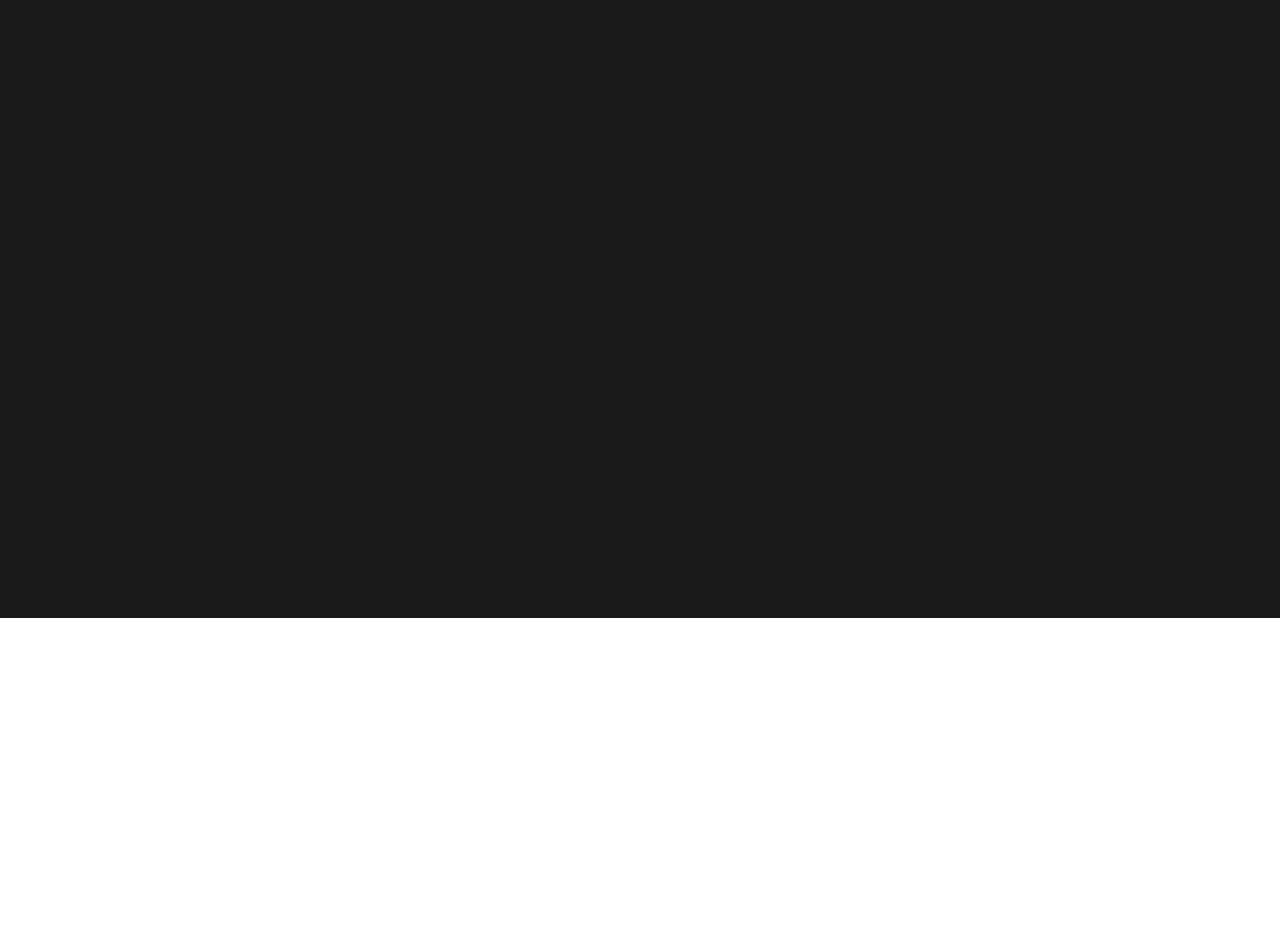
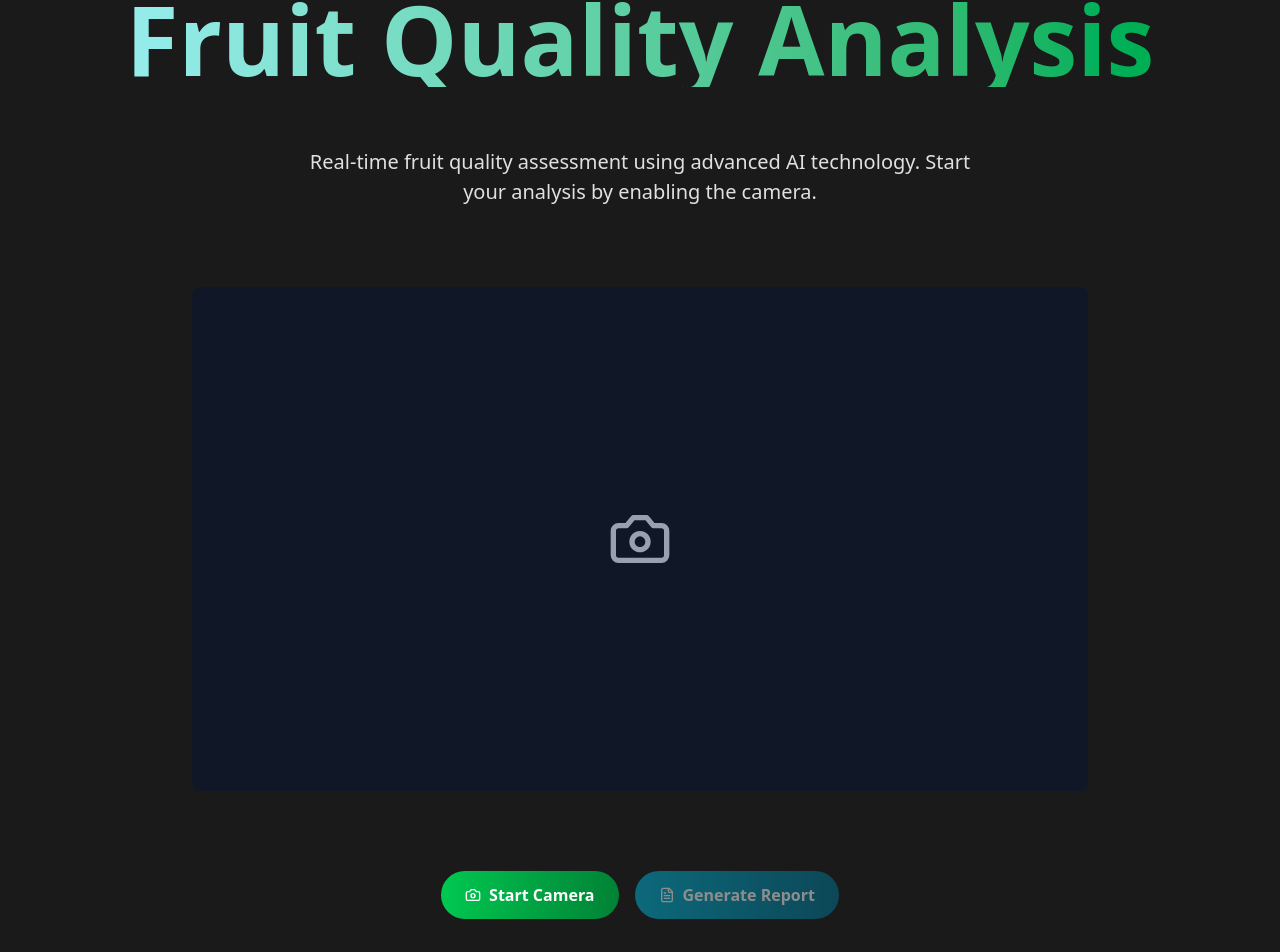
Before and after one commit to siddharthj14/Fruitify.AI, a React (Vite) app: page /analyse in a window 1280 px wide. Shown: the part 182-1134 px from the top of the page. Before the commit the page ends 800 px from the top, so only its background shows below. Built offline with nearby package versions, Linux system fonts and the light colour scheme.

Commit message:
webcam page

```diff
--- a/package.json
+++ b/package.json
@@ -30,7 +30,7 @@
     "eslint-plugin-react-refresh": "^0.4.16",
     "globals": "^15.14.0",
     "postcss": "^8.5.1",
-    "tailwindcss": "^4.0.3",
+    "tailwindcss": "^4.0.4",
     "vite": "^6.0.5"
   }
 }
--- a/src/App.jsx
+++ b/src/App.jsx
@@ -2,6 +2,7 @@ import React from "react";
 import { BrowserRouter as Router, Routes, Route } from "react-router-dom";
 import Navbar from "./components/Navbar";
 import LandingPage from "./pages/LandingPage";
+import WebcamAnalysisPage from "./pages/WebCamAnalysisPage";
 
 export default function App() {
   return (
@@ -10,6 +11,7 @@ export default function App() {
         <Navbar />
         <Routes>
           <Route path="/" element={<LandingPage />} />
+          <Route path="/analyse" element={<WebcamAnalysisPage/>}/>
 
         </Routes>
       </div>
--- /dev/null
+++ b/src/pages/WebCamAnalysisPage.jsx
@@ -0,0 +1,143 @@
+import React, { useState, useRef } from 'react';
+import { Camera, FileText, X } from 'lucide-react';
+
+const WebcamAnalysisPage = () => {
+  const [isWebcamActive, setIsWebcamActive] = useState(false);
+  const [isAnalyzing, setIsAnalyzing] = useState(false);
+  const [report, setReport] = useState(null);
+  const videoRef = useRef(null);
+  const streamRef = useRef(null);
+
+  const startWebcam = async () => {
+    try {
+      const stream = await navigator.mediaDevices.getUserMedia({
+        video: { facingMode: 'environment' }
+      });
+      streamRef.current = stream;
+      if (videoRef.current) {
+        videoRef.current.srcObject = stream;
+      }
+      setIsWebcamActive(true);
+    } catch (err) {
+      console.error("Error accessing webcam:", err);
+      setReport({
+        type: 'error',
+        message: 'Failed to access webcam. Please ensure you have granted camera permissions.'
+      });
+    }
+  };
+
+  const stopWebcam = () => {
+    if (streamRef.current) {
+      streamRef.current.getTracks().forEach(track => track.stop());
+      streamRef.current = null;
+    }
+    if (videoRef.current) {
+      videoRef.current.srcObject = null;
+    }
+    setIsWebcamActive(false);
+  };
+
+  const generateReport = async () => {
+    setIsAnalyzing(true);
+    await new Promise(resolve => setTimeout(resolve, 2000));
+    setReport({
+      type: 'success',
+      timestamp: new Date().toLocaleString(),
+      details: {
+        defectsFound: 2,
+        quality: 'Good',
+        recommendations: 'Minor improvements needed in sorting process'
+      }
+    });
+    setIsAnalyzing(false);
+  };
+
+  return (
+    <div className="text-center pt-23 pb-45 px-4">
+      <h2 className="text-8xl font-bold mb-15 bg-gradient-to-r from-cyan-200 to-green-600 text-transparent bg-clip-text">
+        Fruit Quality Analysis
+      </h2>
+
+      <p className="text-[#e0e0e0] mt-4 max-w-2xl mx-auto text-[1.25rem]">
+        Real-time fruit quality assessment using advanced AI technology. Start your analysis by enabling the camera.
+      </p>
+
+      {/* Webcam Display */}
+      <div className="mt-20 max-w-4xl mx-auto">
+        <div className="relative aspect-video bg-gray-900 rounded-lg overflow-hidden">
+          {isWebcamActive ? (
+            <>
+              <video
+                ref={videoRef}
+                autoPlay
+                playsInline
+                className="w-full h-full object-cover"
+              />
+              <button
+                onClick={stopWebcam}
+                className="absolute top-4 right-4 p-2 bg-gradient-to-r from-red-500 to-red-700 rounded-full hover:from-red-700 hover:to-red-500 transition-all duration-300"
+              >
+                <X className="w-6 h-6 text-white" />
+              </button>
+            </>
+          ) : (
+            <div className="absolute inset-0 flex items-center justify-center">
+              <Camera className="w-16 h-16 text-gray-400" />
+            </div>
+          )}
+        </div>
+
+        {/* Controls */}
+        <div className="mt-20 space-x-4">
+          <button
+            onClick={startWebcam}
+            disabled={isWebcamActive}
+            className="cursor-pointer px-6 py-3 bg-gradient-to-r from-green-500 to-green-700 text-white hover:from-green-700 hover:to-green-500 rounded-3xl font-semibold transition-all duration-300 disabled:opacity-50 disabled:cursor-not-allowed"
+          >
+            <span className="flex items-center gap-2">
+              <Camera className="w-4 h-4" />
+              Start Camera
+            </span>
+          </button>
+
+          <button
+            onClick={generateReport}
+            disabled={!isWebcamActive || isAnalyzing}
+            className="cursor-pointer px-6 py-3 bg-gradient-to-r from-cyan-500 to-cyan-700 text-white hover:from-cyan-700 hover:to-cyan-500 rounded-3xl font-semibold transition-all duration-300 disabled:opacity-50 disabled:cursor-not-allowed"
+          >
+            <span className="flex items-center gap-2">
+              <FileText className="w-4 h-4" />
+              {isAnalyzing ? 'Analyzing...' : 'Generate Report'}
+            </span>
+          </button>
+        </div>
+
+        {/* Report Display */}
+        {report && (
+          <div className="mt-20 max-w-2xl mx-auto">
+            {report.type === 'error' ? (
+              <div className="text-red-500 bg-red-50 p-4 rounded-lg">
+                {report.message}
+              </div>
+            ) : (
+              <div className="bg-gradient-to-r from-gray-800 to-gray-900 text-[#e0e0e0] p-8 rounded-lg">
+                <h3 className="text-2xl font-bold mb-4 bg-gradient-to-r from-cyan-200 to-green-600 text-transparent bg-clip-text">
+                  Analysis Report
+                </h3>
+                <div className="space-y-2 text-[1.25rem]">
+                  <p>Time: {report.timestamp}</p>
+                  <p>Defects Found: {report.details.defectsFound}</p>
+                  <p>Quality Rating: {report.details.quality}</p>
+                  <p>Recommendations: {report.details.recommendations}</p>
+                </div>
+              </div>
+            )}
+          </div>
+        )}
+      </div>
+    </div>
+  );
+};
+
+export default WebcamAnalysisPage;
```
Also changed, not shown: 1 other file (tests, documents, lock files or other folders).
